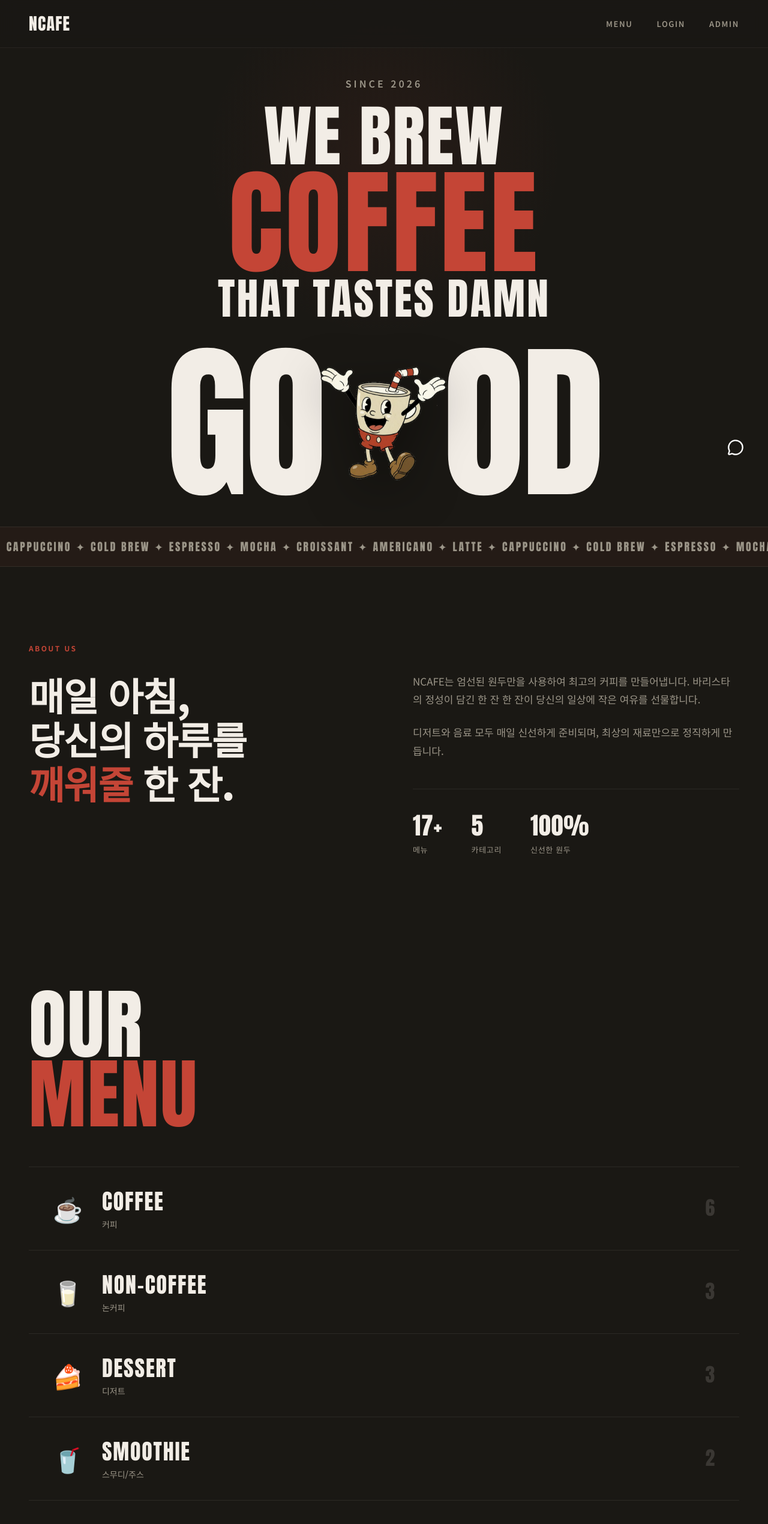
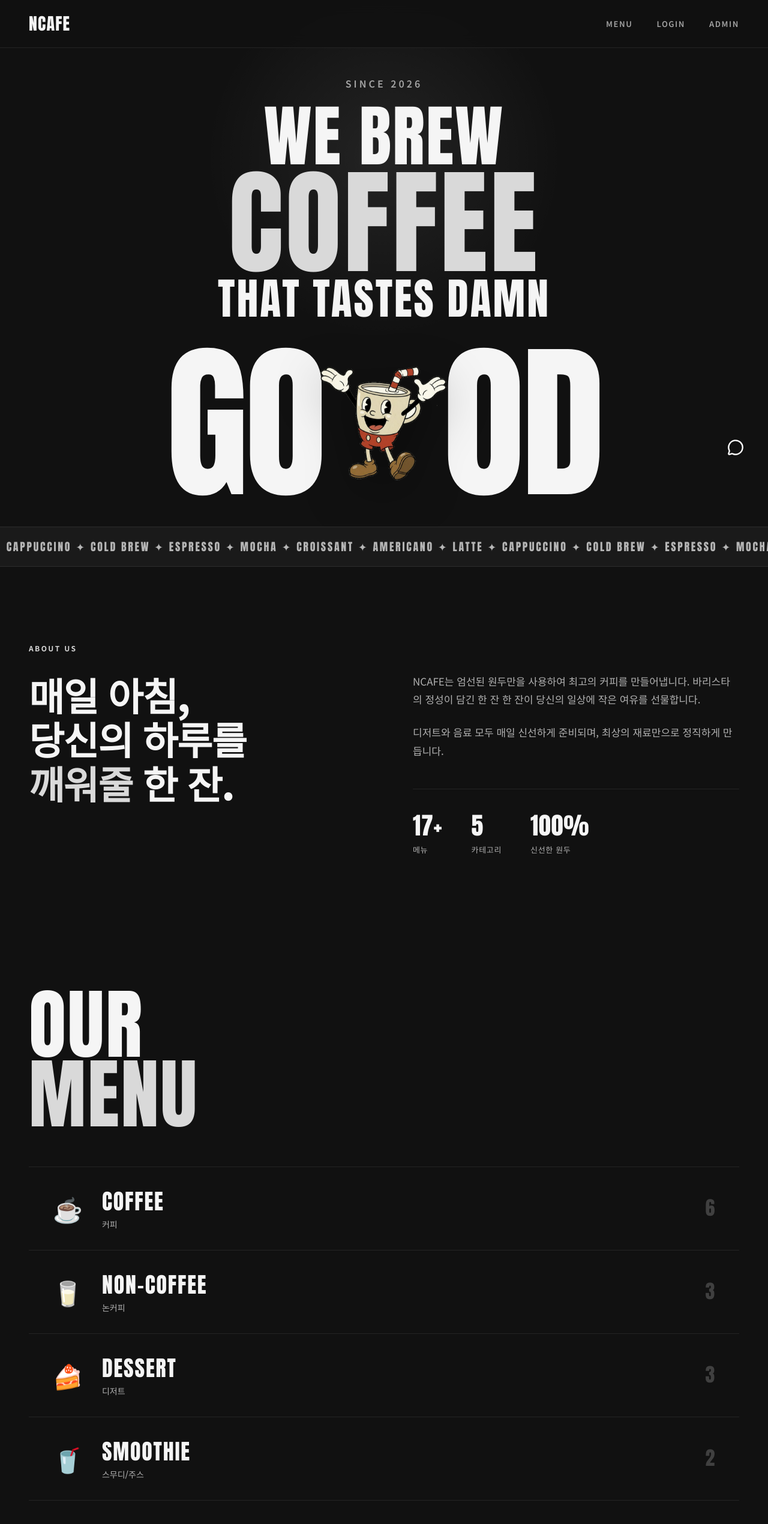
Before and after one commit to thisisyougjun/IBM-NCAFE, a Next.js app in the folder frontend/: page / in a window 1280 px wide. Shown: the top 2541 px of the page at 60% size. Built offline with nearby package versions, Linux system fonts and the light colour scheme.

Commit message:
Refine cart UI, sticky checkout action, and monochrome landing

```diff
--- a/frontend/app/page.module.css
+++ b/frontend/app/page.module.css
@@ -5,8 +5,8 @@
 
 /* ── Page ────────────────────────────────── */
 .page {
-  background: #1a1814;
-  color: #f2ede6;
+  background: #111111;
+  color: #f5f5f5;
   font-family: "Noto Sans KR", "Outfit", -apple-system, sans-serif;
   overflow-x: hidden;
 }
@@ -18,10 +18,10 @@
   left: 0;
   right: 0;
   z-index: 1000;
-  background: rgba(26, 24, 20, 0.9);
+  background: rgba(17, 17, 17, 0.9);
   backdrop-filter: blur(12px);
   -webkit-backdrop-filter: blur(12px);
-  border-bottom: 1px solid rgba(242, 237, 230, 0.06);
+  border-bottom: 1px solid rgba(255, 255, 255, 0.08);
 }
 
 .navInner {
@@ -37,7 +37,7 @@
   font-family: "Anton", sans-serif;
   font-size: 1.75rem;
   letter-spacing: 0.04em;
-  color: #f2ede6;
+  color: #f5f5f5;
 }
 
 .navLinks {
@@ -50,14 +50,14 @@
   font-weight: 600;
   letter-spacing: 0.12em;
   text-transform: uppercase;
-  color: #9b9588;
+  color: #a3a3a3;
   text-decoration: none;
   transition: color 0.3s ease;
   position: relative;
 }
 
 .navLinks a:hover {
-  color: #f2ede6;
+  color: #f5f5f5;
 }
 
 .navLinks a::after {
@@ -67,7 +67,7 @@
   left: 0;
   width: 0;
   height: 2px;
-  background: #c44536;
+  background: #f5f5f5;
   transition: width 0.3s ease;
 }
 
@@ -98,7 +98,7 @@
   height: 600px;
   background: radial-gradient(
     circle,
-    rgba(196, 69, 54, 0.08) 0%,
+    rgba(255, 255, 255, 0.08) 0%,
     transparent 70%
   );
   pointer-events: none;
@@ -114,7 +114,7 @@
   font-size: 1rem;
   font-weight: 600;
   letter-spacing: 0.25em;
-  color: #9b9588;
+  color: #a3a3a3;
   margin-bottom: 1.5rem;
   opacity: 0;
 }
@@ -125,7 +125,7 @@
   font-weight: 400;
   line-height: 0.95;
   letter-spacing: 0.02em;
-  color: #f2ede6;
+  color: #f5f5f5;
   text-transform: uppercase;
   margin: 0;
   opacity: 0;
@@ -137,7 +137,7 @@
   font-weight: 400;
   line-height: 0.9;
   letter-spacing: 0.02em;
-  color: #c44536;
+  color: #d9d9d9;
   text-transform: uppercase;
   margin: 0.25rem 0;
   opacity: 0;
@@ -149,7 +149,7 @@
   font-weight: 400;
   line-height: 1;
   letter-spacing: 0.04em;
-  color: #f2ede6;
+  color: #f5f5f5;
   text-transform: uppercase;
   margin: 0;
   opacity: 0;
@@ -172,7 +172,7 @@
   font-weight: 400;
   line-height: 0.85;
   letter-spacing: -0.02em;
-  color: #f2ede6;
+  color: #f5f5f5;
   text-transform: uppercase;
   opacity: 0;
 }
@@ -294,11 +294,11 @@
 
 /* ── Marquee ─────────────────────────────── */
 .marqueeWrapper {
-  border-top: 1px solid rgba(242, 237, 230, 0.08);
-  border-bottom: 1px solid rgba(242, 237, 230, 0.08);
+  border-top: 1px solid rgba(255, 255, 255, 0.08);
+  border-bottom: 1px solid rgba(255, 255, 255, 0.08);
   padding: 1.25rem 0;
   overflow: hidden;
-  background: rgba(196, 69, 54, 0.06);
+  background: rgba(255, 255, 255, 0.04);
 }
 
 .marquee {
@@ -311,7 +311,7 @@
   font-family: "Anton", sans-serif;
   font-size: 1.125rem;
   letter-spacing: 0.15em;
-  color: #9b9588;
+  color: #b5b5b5;
   white-space: nowrap;
 }
 
@@ -342,7 +342,7 @@
   font-size: 0.75rem;
   font-weight: 700;
   letter-spacing: 0.2em;
-  color: #c44536;
+  color: #d9d9d9;
   margin-bottom: 2rem;
 }
 
@@ -352,11 +352,11 @@
   font-weight: 900;
   line-height: 1.15;
   letter-spacing: -0.02em;
-  color: #f2ede6;
+  color: #f5f5f5;
 }
 
 .aboutHighlight {
-  color: #c44536;
+  color: #d9d9d9;
   position: relative;
 }
 
@@ -367,7 +367,7 @@
 .aboutText {
   font-size: 1.0625rem;
   line-height: 1.8;
-  color: #9b9588;
+  color: #b0b0b0;
   margin-bottom: 1.5rem;
 }
 
@@ -376,7 +376,7 @@
   gap: 3rem;
   margin-top: 3rem;
   padding-top: 2rem;
-  border-top: 1px solid rgba(242, 237, 230, 0.08);
+  border-top: 1px solid rgba(255, 255, 255, 0.08);
 }
 
 .stat {
@@ -388,14 +388,14 @@
 .statNumber {
   font-family: "Anton", sans-serif;
   font-size: 2.5rem;
-  color: #f2ede6;
+  color: #f5f5f5;
   letter-spacing: 0.02em;
 }
 
 .statLabel {
   font-size: 0.8125rem;
   font-weight: 500;
-  color: #9b9588;
+  color: #b0b0b0;
   letter-spacing: 0.05em;
 }
 
@@ -412,12 +412,12 @@
   font-weight: 400;
   line-height: 0.9;
   letter-spacing: 0.02em;
-  color: #f2ede6;
+  color: #f5f5f5;
   margin-bottom: 4rem;
 }
 
 .catAccent {
-  color: #c44536;
+  color: #d9d9d9;
 }
 
 .catGrid {
@@ -431,7 +431,7 @@
   align-items: center;
   gap: 2rem;
   padding: 2rem 2.5rem;
-  border-top: 1px solid rgba(242, 237, 230, 0.08);
+  border-top: 1px solid rgba(255, 255, 255, 0.08);
   text-decoration: none;
   color: inherit;
   transition: all 0.35s cubic-bezier(0.25, 0.46, 0.45, 0.94);
@@ -447,7 +447,7 @@
   content: "";
   position: absolute;
   inset: 0;
-  background: linear-gradient(135deg, rgba(196, 69, 54, 0.08) 0%, transparent 100%);
+  background: linear-gradient(135deg, rgba(255, 255, 255, 0.08) 0%, transparent 100%);
   opacity: 0;
   transition: opacity 0.35s ease;
 }
@@ -482,17 +482,17 @@
   font-size: clamp(1.5rem, 3vw, 2.25rem);
   font-weight: 400;
   letter-spacing: 0.05em;
-  color: #f2ede6;
+  color: #f5f5f5;
   transition: color 0.3s ease;
 }
 
 .catCard:hover .catName {
-  color: #c44536;
+  color: #d9d9d9;
 }
 
 .catKor {
   font-size: 0.875rem;
-  color: #9b9588;
+  color: #b0b0b0;
   margin-top: 0.25rem;
   font-weight: 500;
 }
@@ -500,7 +500,7 @@
 .catCount {
   font-family: "Anton", sans-serif;
   font-size: 2rem;
-  color: rgba(242, 237, 230, 0.15);
+  color: rgba(255, 255, 255, 0.2);
   letter-spacing: 0.02em;
   position: relative;
   z-index: 1;
@@ -508,7 +508,7 @@
 }
 
 .catCard:hover .catCount {
-  color: #c44536;
+  color: #d9d9d9;
 }
 
 /* ── CTA Section ─────────────────────────── */
@@ -517,10 +517,10 @@
   text-align: center;
   background: linear-gradient(
     180deg,
-    #1a1814 0%,
-    #1e1510 30%,
-    #221a14 70%,
-    #1a1814 100%
+    #111111 0%,
+    #161616 30%,
+    #1a1a1a 70%,
+    #111111 100%
   );
   position: relative;
   overflow: hidden;
@@ -536,7 +536,7 @@
   height: 800px;
   background: radial-gradient(
     circle,
-    rgba(196, 69, 54, 0.06) 0%,
+    rgba(255, 255, 255, 0.06) 0%,
     transparent 60%
   );
   pointer-events: none;
@@ -551,7 +551,7 @@
   font-size: 0.75rem;
   font-weight: 700;
   letter-spacing: 0.25em;
-  color: #c44536;
+  color: #d9d9d9;
   margin-bottom: 2rem;
 }
 
@@ -561,12 +561,12 @@
   font-weight: 900;
   line-height: 1.05;
   letter-spacing: -0.02em;
-  color: #f2ede6;
+  color: #f5f5f5;
   margin-bottom: 3rem;
 }
 
 .ctaAccent {
-  color: #c44536;
+  color: #d9d9d9;
 }
 
 .ctaButton {
@@ -574,8 +574,8 @@
   align-items: center;
   gap: 1rem;
   padding: 1.25rem 3rem;
-  background: #c44536;
-  color: #f2ede6;
+  background: #f5f5f5;
+  color: #111111;
   font-family: "Outfit", sans-serif;
   font-size: 1.125rem;
   font-weight: 600;
@@ -593,7 +593,7 @@
   content: "";
   position: absolute;
   inset: 0;
-  background: #a03428;
+  background: #dcdcdc;
   transform: translateX(-101%);
   transition: transform 0.4s cubic-bezier(0.25, 0.46, 0.45, 0.94);
 }
@@ -604,7 +604,7 @@
 
 .ctaButton:hover {
   transform: scale(1.02);
-  box-shadow: 0 12px 40px rgba(196, 69, 54, 0.35);
+  box-shadow: 0 12px 40px rgba(255, 255, 255, 0.25);
 }
 
 .ctaButton:hover .ctaArrow {
@@ -625,7 +625,7 @@
 
 /* ── Footer ──────────────────────────────── */
 .footer {
-  border-top: 1px solid rgba(242, 237, 230, 0.06);
+  border-top: 1px solid rgba(255, 255, 255, 0.08);
   padding: 4rem 3rem 3rem;
 }
 
@@ -649,12 +649,12 @@
   font-family: "Anton", sans-serif;
   font-size: 2rem;
   letter-spacing: 0.04em;
-  color: #f2ede6;
+  color: #f5f5f5;
 }
 
 .footerBrand p {
   font-size: 0.875rem;
-  color: #9b9588;
+  color: #a3a3a3;
 }
 
 .footerLinks {
@@ -665,19 +665,19 @@
 .footerLinks a {
   font-size: 0.8125rem;
   font-weight: 500;
-  color: #9b9588;
+  color: #a3a3a3;
   text-decoration: none;
   letter-spacing: 0.05em;
   transition: color 0.3s ease;
 }
 
 .footerLinks a:hover {
-  color: #f2ede6;
+  color: #f5f5f5;
 }
 
 .footerCopy {
   font-size: 0.75rem;
-  color: #5a554e;
+  color: #6b6b6b;
 }
 
 /* ── Responsive ──────────────────────────── */
```
Also changed, not shown: frontend/app/checkout/page.module.css (+45 -31 lines), frontend/app/checkout/page.tsx (+11 -6 lines), frontend/app/order/page.module.css (+56 -11 lines), frontend/app/order/page.tsx (+21 -13 lines).
